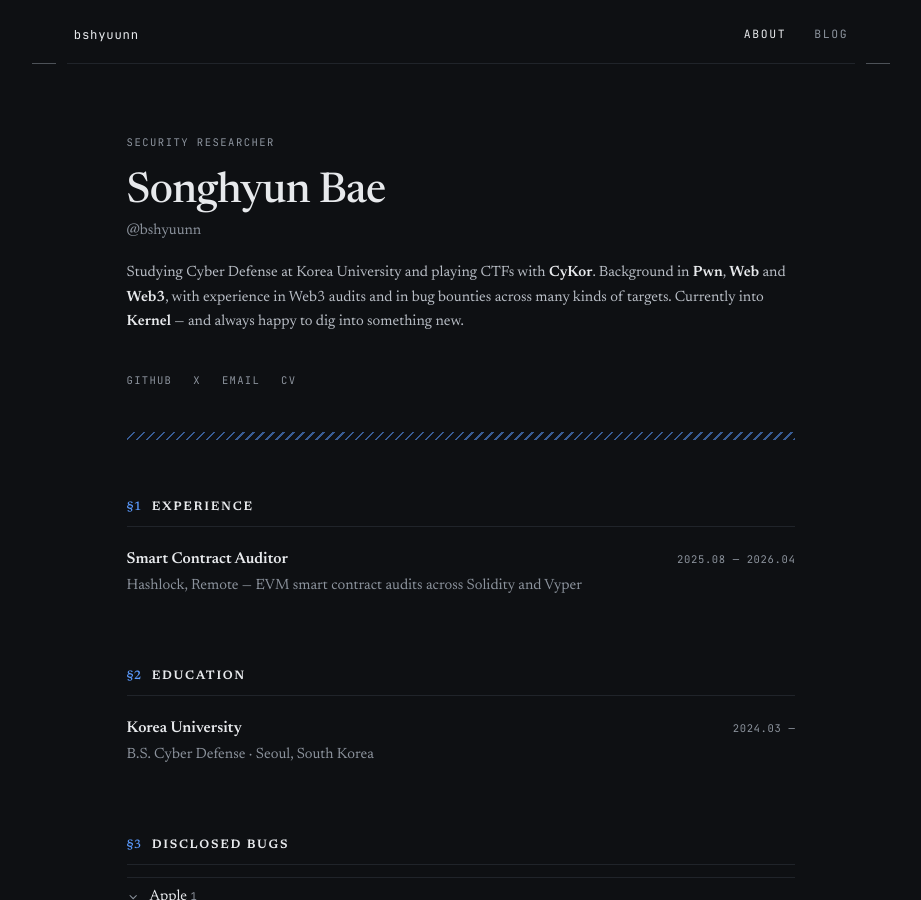
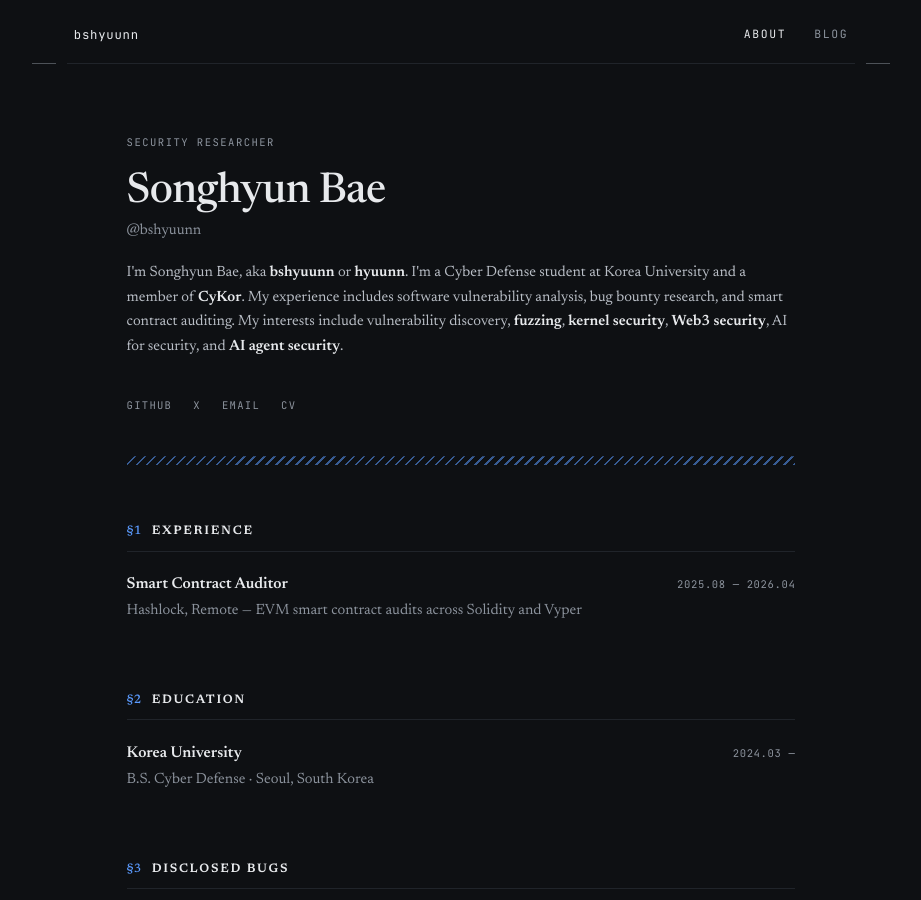
Before and after one commit to bshyuunn/bshyuunn.github.io, a Jekyll site: the page built from index.md, in a window 1280 px wide and 900 px high. Shown: the whole window, without its empty margins (179-1100 px from the left). Built offline with Jekyll 4.4.1, drawn with Linux system fonts in a browser that asks for light colours; some web fonts are replaced.

Commit message:
Rewrite about intro
Co-Authored-By: Claude Opus 5 <noreply@anthropic.com>

```diff
--- a/index.md
+++ b/index.md
@@ -2,4 +2,4 @@
 layout: about
 nav: about
 ---
-<p class="intro">Studying Cyber Defense at Korea University and playing CTFs with <span class="hi">CyKor</span>. Background in <span class="hi">Pwn</span>, <span class="hi">Web</span> and <span class="hi">Web3</span>, with experience in Web3 audits and in bug bounties across many kinds of targets. Currently into <span class="hi">Kernel</span> — and always happy to dig into something new.</p>
+<p class="intro">I'm Songhyun Bae, aka <span class="hi">bshyuunn</span> or <span class="hi">hyuunn</span>. I'm a Cyber Defense student at Korea University and a member of <span class="hi">CyKor</span>. My experience includes software vulnerability analysis, bug bounty research, and smart contract auditing. My interests include vulnerability discovery, <span class="hi">fuzzing</span>, <span class="hi">kernel security</span>, <span class="hi">Web3 security</span>, AI for security, and <span class="hi">AI agent security</span>.</p>
```
